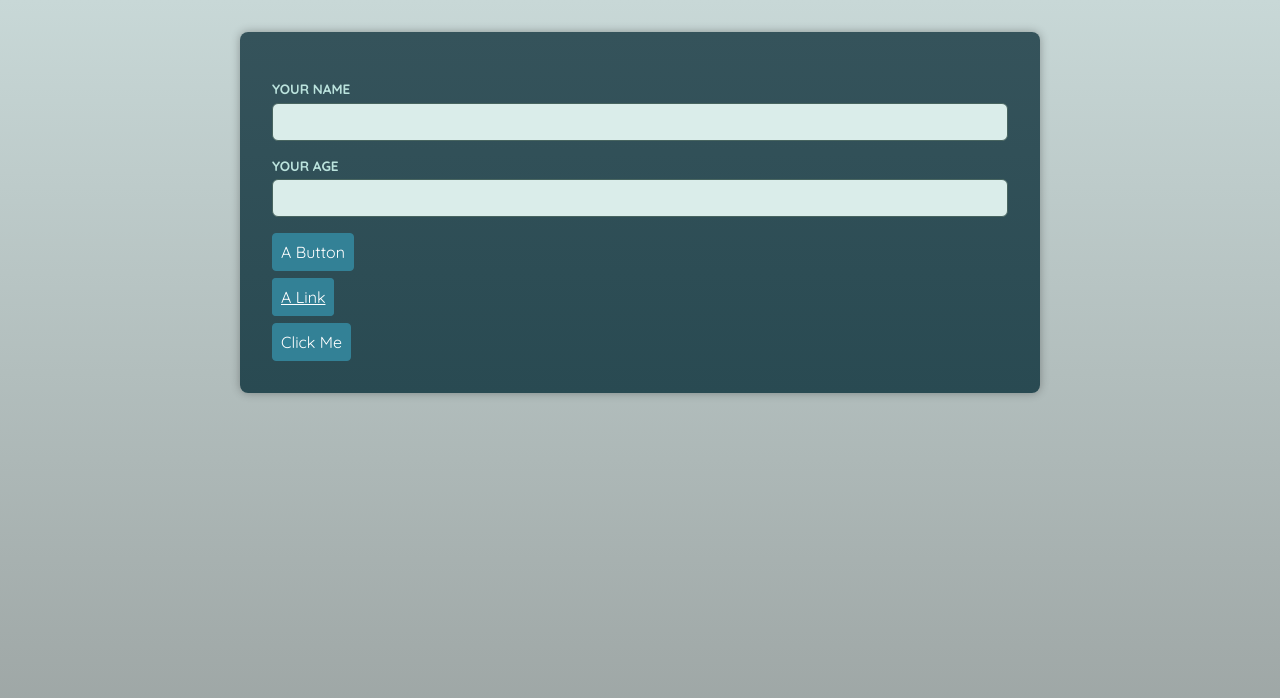
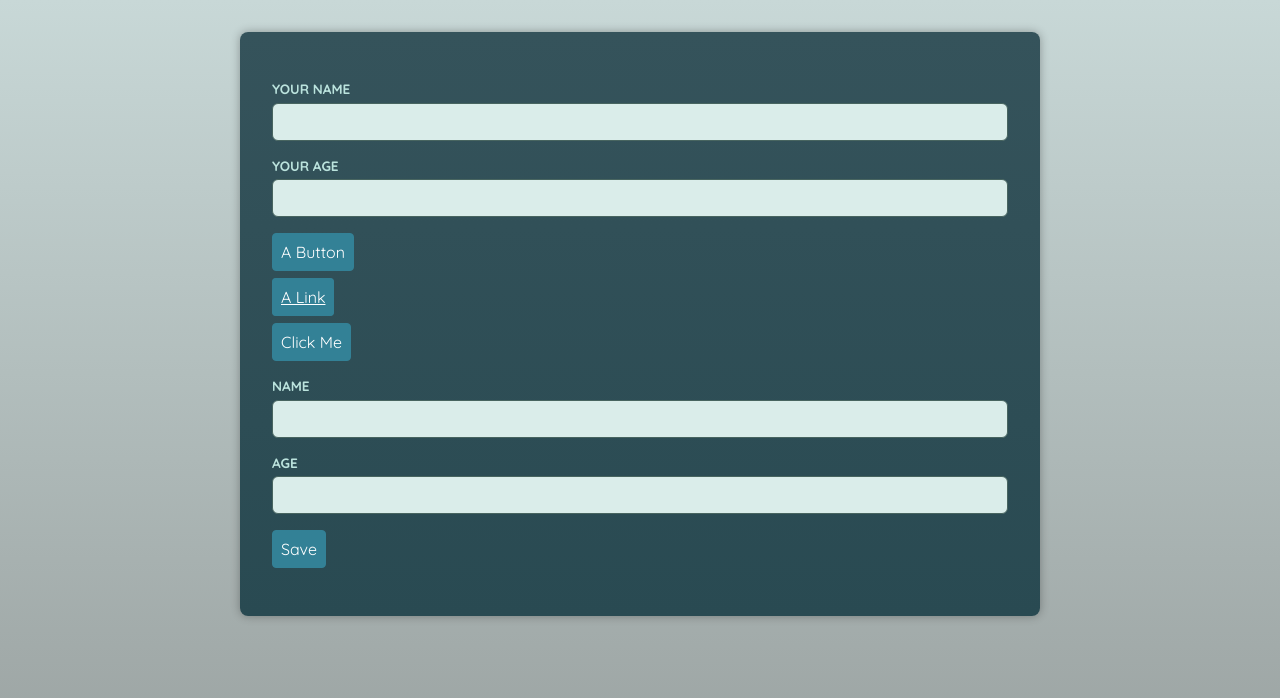
Before and after one commit to helen-tan/react-ts-advanced-components, a React (Vite) app: page / in a window 1280 px wide. Shown: the top 698 px of the page. Built offline with nearby package versions, Linux system fonts and the light colour scheme; a web font is replaced by a local one.

Commit message:
feat: Reusable basic Form component

```diff
--- a/src/App.tsx
+++ b/src/App.tsx
@@ -2,6 +2,7 @@
 import Button from './components/Button';
 import Container from './components/Container';
 import { useRef } from 'react';
+import Form from './components/Form';
 
 function App() {
   const textInput = useRef<HTMLInputElement>(null);
@@ -21,6 +22,14 @@
       <Container as={Button} onClick={() => {console.log("hi")}}>
         Click Me
       </Container>
+
+      <Form>
+        <Input id="name" label="Name" type="text"/>
+        <Input id="age" label="Age" type="number" />
+        <p>
+          <Button>Save</Button>
+        </p>
+      </Form>
     </main>
   )
 }
--- /dev/null
+++ b/src/components/Form.tsx
@@ -0,0 +1,11 @@
+import type { ComponentPropsWithoutRef } from "react"
+
+type FormProps = ComponentPropsWithoutRef<'form'>; // gives an object type that contains all the props accepted by the form element
+
+export default function Form(props: FormProps) {
+    return (
+        <form {...props}>
+            {props.children}
+        </form>
+    )
+}
```
